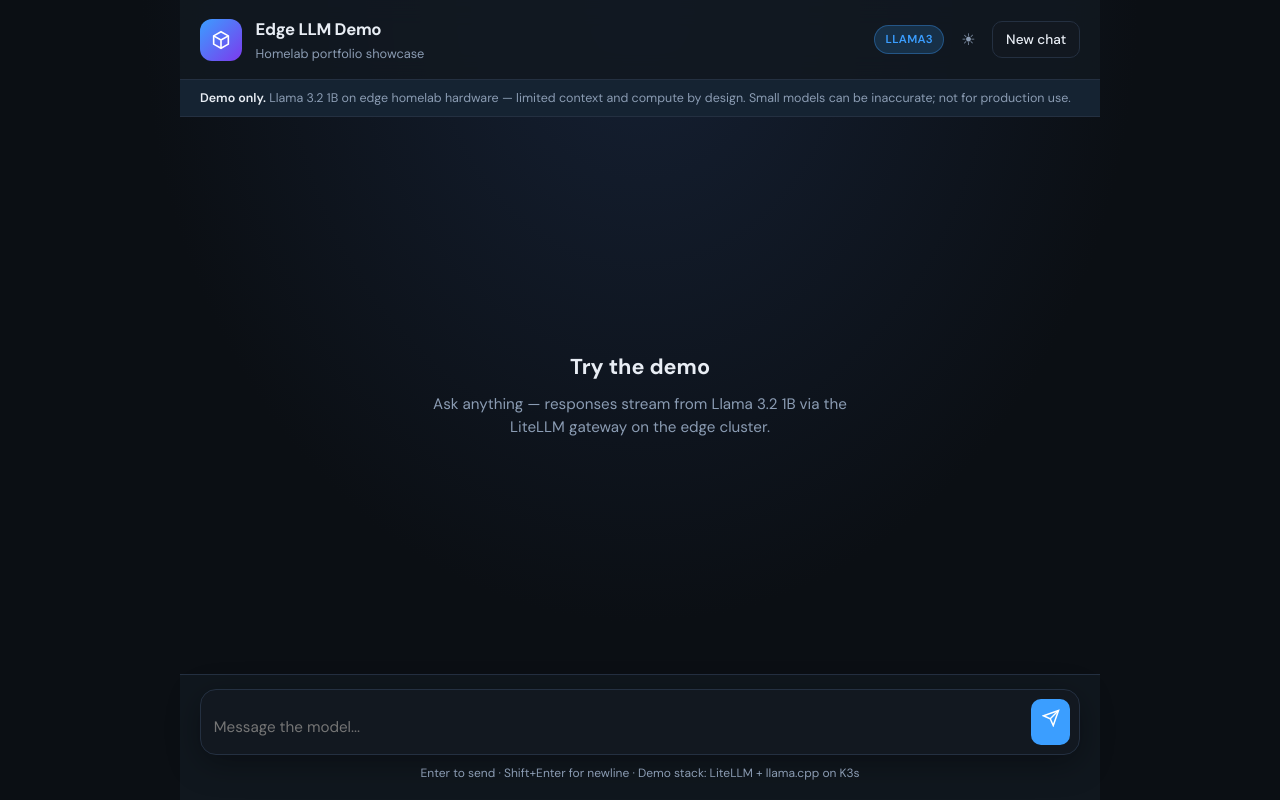
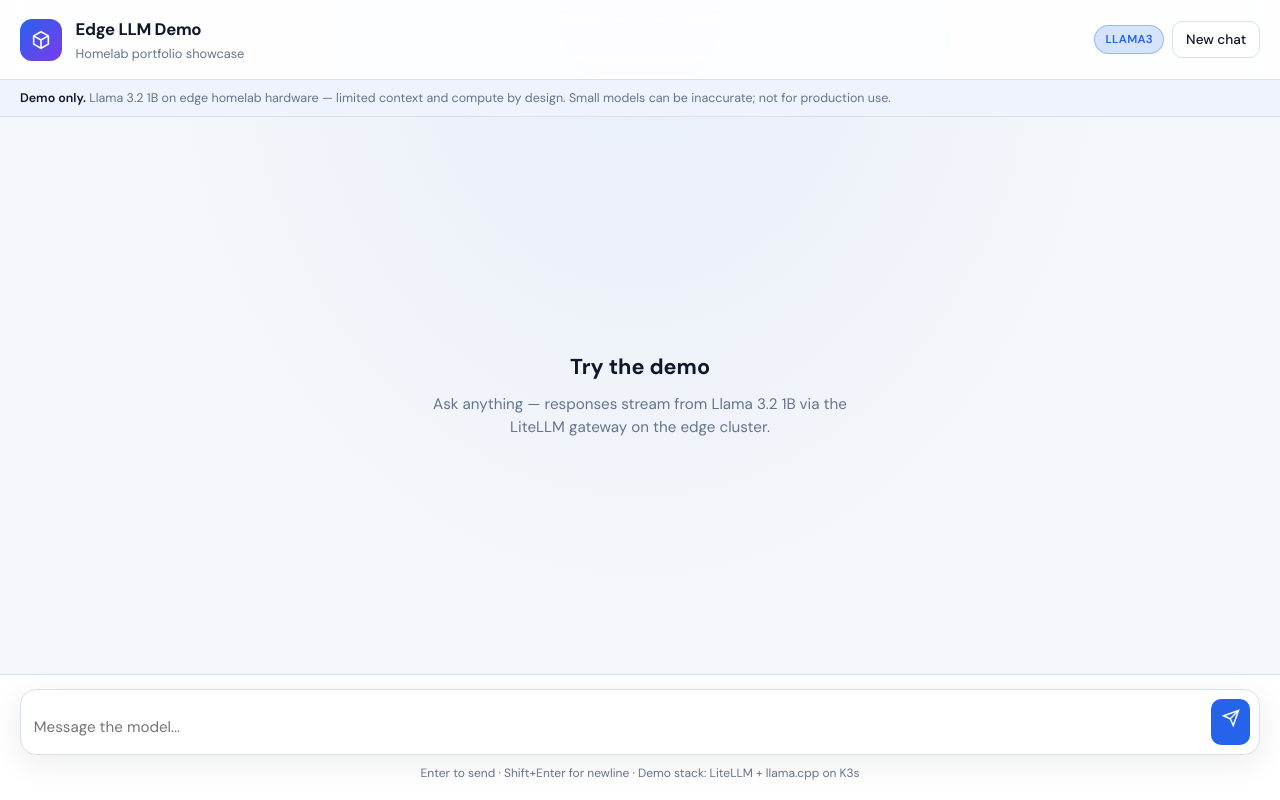
Before and after one commit to jmgb27/dev-llm-ml-ops-portfolio, a FastAPI app: page / in a window 1280 px wide. Run offline with FastAPI, Linux system fonts and the light colour scheme.

Commit message:
Remove theme toggle functionality and associated styles from chat UI
- Eliminated the theme toggle button from `index.html`.
- Removed theme management functions and event listeners from `app.js`.
- Updated `styles.css` to clean up unused theme-related styles and adjusted background colors for improved UI consistency.

```diff
--- a/chat-ui/app/static/app.js
+++ b/chat-ui/app/static/app.js
@@ -12,7 +12,6 @@
     const inputEl = document.getElementById("message-input");
     const sendBtn = document.getElementById("send-btn");
     const newChatBtn = document.getElementById("new-chat");
-    const themeToggle = document.getElementById("theme-toggle");
     const modelBadge = document.getElementById("model-badge");
     const disclaimerEl = document.getElementById("disclaimer");
     const toastContainer = document.getElementById("toast-container");
@@ -24,15 +23,6 @@
         breaks: true,
         gfm: true,
     });
-
-    function getTheme() {
-        return localStorage.getItem("chat-theme") || "dark";
-    }
-
-    function setTheme(theme) {
-        document.documentElement.setAttribute("data-theme", theme);
-        localStorage.setItem("chat-theme", theme);
-    }
 
     function showToast(message, type = "error") {
         const toast = document.createElement("div");
@@ -265,10 +255,6 @@
         }
     }
 
-    themeToggle.addEventListener("click", () => {
-        setTheme(getTheme() === "dark" ? "light" : "dark");
-    });
-
     newChatBtn.addEventListener("click", resetChat);
     formEl.addEventListener("submit", handleSubmit);
 
@@ -280,7 +266,6 @@
         }
     });
 
-    setTheme(getTheme());
     renderEmptyState();
     loadConfig();
     inputEl.focus();
--- a/chat-ui/app/static/index.html
+++ b/chat-ui/app/static/index.html
@@ -29,10 +29,6 @@
         </div>
         <div class="header__actions">
           <span class="badge" id="model-badge">llama3</span>
-          <button type="button" class="btn btn--ghost" id="theme-toggle" aria-label="Toggle theme">
-            <span class="theme-icon theme-icon--sun" aria-hidden="true">☀</span>
-            <span class="theme-icon theme-icon--moon" aria-hidden="true">☾</span>
-          </button>
           <button type="button" class="btn btn--secondary" id="new-chat">New chat</button>
         </div>
       </header>
--- a/chat-ui/app/static/styles.css
+++ b/chat-ui/app/static/styles.css
@@ -1,21 +1,4 @@
 :root {
-    --bg: #0b0f14;
-    --bg-elevated: #121820;
-    --bg-message-user: #1a3a5c;
-    --bg-message-assistant: #151b24;
-    --border: #243041;
-    --text: #e8edf4;
-    --text-muted: #8b9cb3;
-    --accent: #3b9eff;
-    --accent-hover: #5cb0ff;
-    --danger: #f87171;
-    --shadow: 0 8px 32px rgba(0, 0, 0, 0.35);
-    --radius: 14px;
-    --font-sans: "DM Sans", system-ui, sans-serif;
-    --font-mono: "JetBrains Mono", ui-monospace, monospace;
-}
-
-[data-theme="light"] {
     --bg: #f4f7fb;
     --bg-elevated: #ffffff;
     --bg-message-user: #dbeafe;
@@ -43,21 +29,16 @@ body {
 
 body {
     font-family: var(--font-sans);
-    background: radial-gradient(ellipse at top, #152033 0%, var(--bg) 55%);
+    background: radial-gradient(ellipse at top, #e8eef8 0%, var(--bg) 55%);
     color: var(--text);
     line-height: 1.55;
-}
-
-[data-theme="light"] body {
-    background: radial-gradient(ellipse at top, #e8eef8 0%, var(--bg) 55%);
 }
 
 .app {
     display: grid;
     grid-template-rows: auto auto 1fr auto;
     height: 100dvh;
-    max-width: 920px;
-    margin: 0 auto;
+    width: 100%;
 }
 
 .disclaimer {
@@ -186,31 +167,6 @@ body {
     border-color: var(--accent);
 }
 
-.btn--ghost {
-    background: transparent;
-    color: var(--text-muted);
-    padding: 0.45rem 0.55rem;
-    font-size: 1rem;
-    line-height: 1;
-}
-
-.btn--ghost:hover {
-    color: var(--text);
-    background: color-mix(in srgb, var(--border) 50%, transparent);
-}
-
-.theme-icon--moon {
-    display: none;
-}
-
-[data-theme="light"] .theme-icon--sun {
-    display: none;
-}
-
-[data-theme="light"] .theme-icon--moon {
-    display: inline;
-}
-
 .chat {
     overflow-y: auto;
     padding: 1.25rem;
```
Also changed, not shown: other parts of chat-ui/app/static/styles.css (+11 -12 lines).
